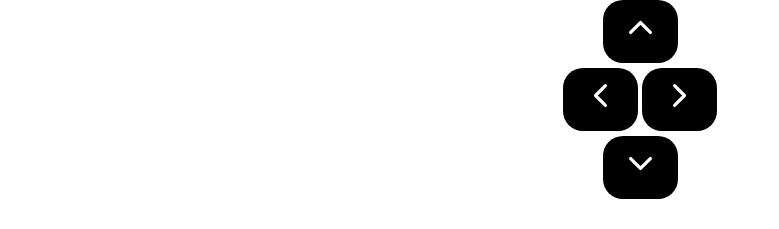
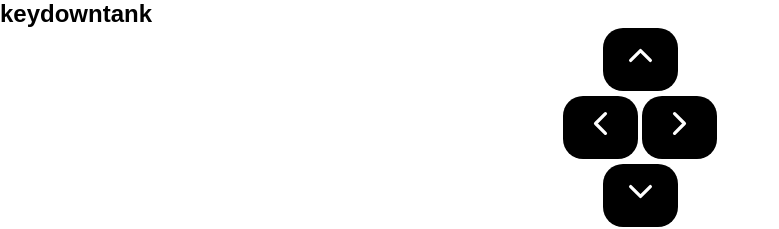
Before and after one commit to turmatova/keydown, a plain HTML site: page index.html in a window 1280 px wide. Shown: the top 229 px of the page, without its empty margins (0-779 px from the left). Drawn offline with nearby package versions, Linux system fonts and the light colour scheme.

Commit message:
kaitaloo

```diff
--- a/index.html
+++ b/index.html
@@ -7,6 +7,7 @@
     <link rel="stylesheet" href="./style.css">
 </head>
 <body>
+  <h1>keydowntank</h1>
   <div class="container">
      <div class="btns">
     <button class="btnTop">
--- a/style.css
+++ b/style.css
@@ -7,9 +7,10 @@
   .container {
     width: 90%;
     margin: 0 auto;
-
   }
-
+  h1{
+    font-size: 24px;
+  }
   button {
     cursor: pointer;
     border: none;
```
